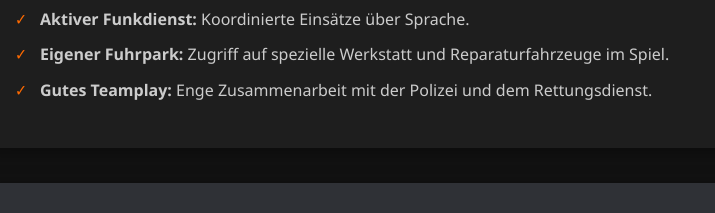
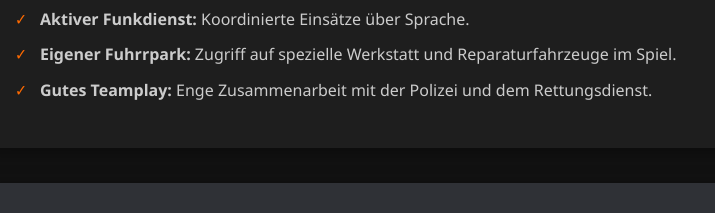
Before and after one commit to lucasausat/Stadtwerke-Neubruecken, a plain HTML site: page index.html in a window 1280 px wide. Shown: the part 1288-1501 px from the top of the page, 130-845 px from the left. Drawn offline with nearby package versions, Linux system fonts and the light colour scheme.

```diff
--- a/index.html
+++ b/index.html
@@ -116,7 +116,7 @@
             <h3>Vorteile unserer Fraktion</h3>
             <ul>
                 <li><strong>Aktiver Funkdienst:</strong> Koordinierte Eins&auml;tze &uuml;ber Sprache.</li>
-                <li><strong>Eigener Fuhrpark:</strong> Zugriff auf spezielle Werkstatt und Reparaturfahrzeuge im Spiel.</li>
+                <li><strong>Eigener Fuhrrpark:</strong> Zugriff auf spezielle Werkstatt und Reparaturfahrzeuge im Spiel.</li>
                 <li><strong>Gutes Teamplay:</strong> Enge Zusammenarbeit mit der Polizei und dem Rettungsdienst.</li>
             </ul>
         </div>
```
